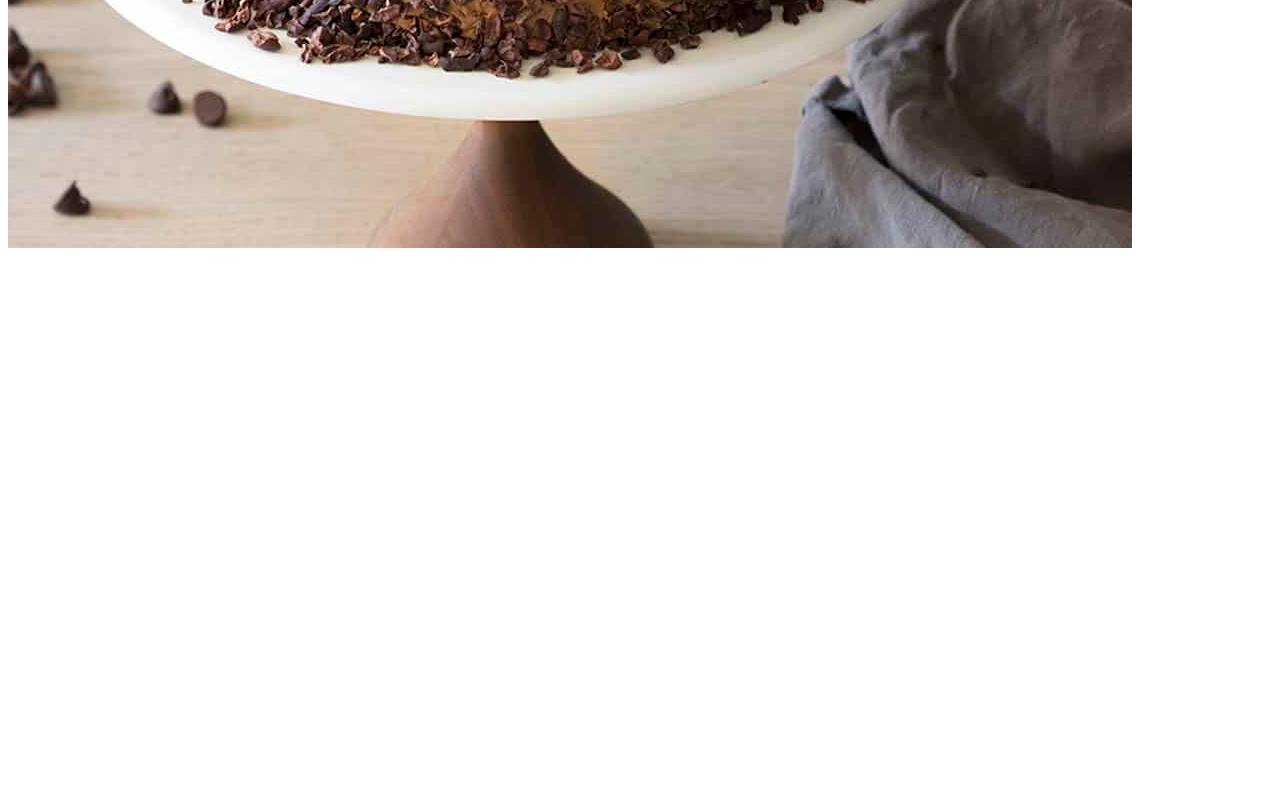
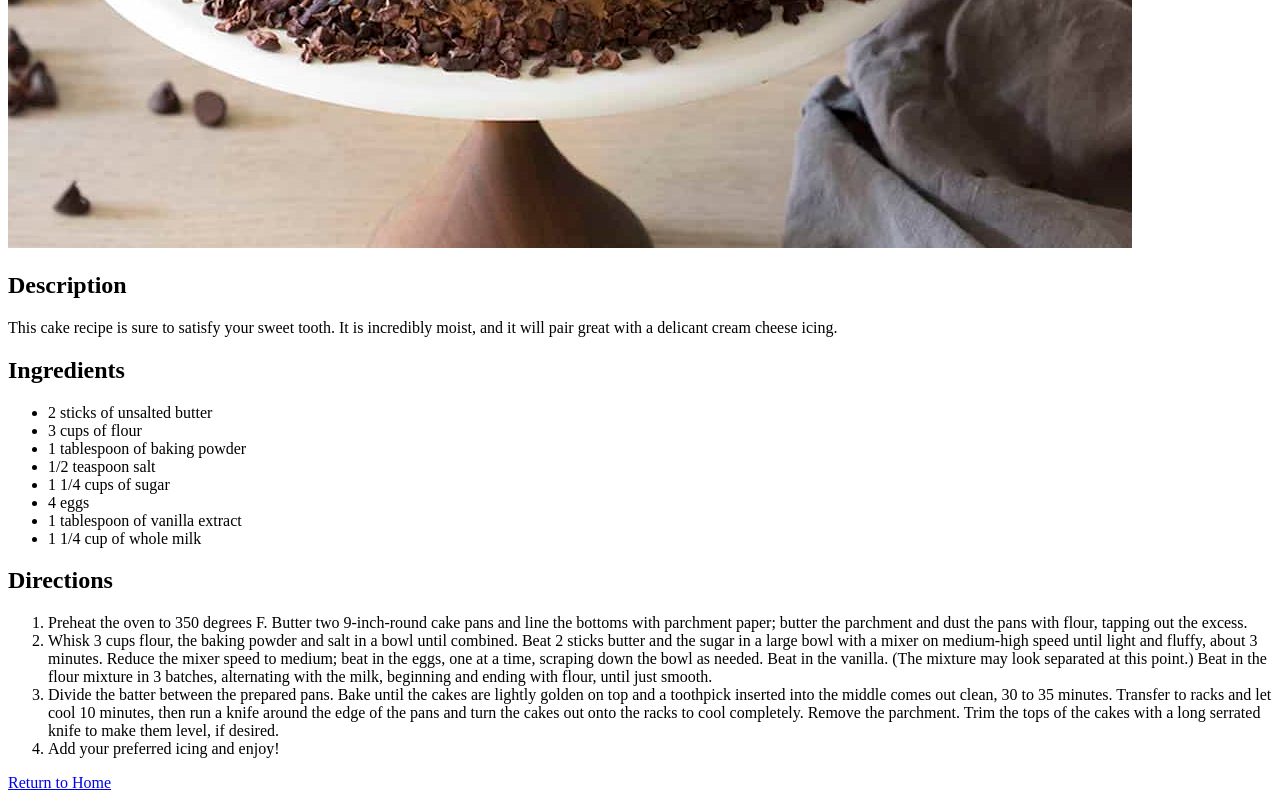
Before and after one commit to HunterSaine/odin-recipes, a plain HTML site: page recipes/cake.html in a window 1280 px wide. Shown: the part 956-1756 px from the top of the page. Before the commit the page ends 1216 px from the top, so only its background shows below. Drawn offline with Linux system fonts and the light colour scheme.

Commit message:
finished the recipe on cake.html and added image to index.html

```diff
--- a/recipes/cake.html
+++ b/recipes/cake.html
@@ -9,5 +9,48 @@
   <body>
     <h1>Cake Recipe</h1>
     <img src="../images/cake.jpg" alt="picture of cake" />
+    <h2>Description</h2>
+    <p>
+      This cake recipe is sure to satisfy your sweet tooth. It is incredibly
+      moist, and it will pair great with a delicant cream cheese icing.
+    </p>
+    <h2>Ingredients</h2>
+    <ul>
+      <li>2 sticks of unsalted butter</li>
+      <li>3 cups of flour</li>
+      <li>1 tablespoon of baking powder</li>
+      <li>1/2 teaspoon salt</li>
+      <li>1 1/4 cups of sugar</li>
+      <li>4 eggs</li>
+      <li>1 tablespoon of vanilla extract</li>
+      <li>1 1/4 cup of whole milk</li>
+    </ul>
+    <h2>Directions</h2>
+    <ol>
+      <li>
+        Preheat the oven to 350 degrees F. Butter two 9-inch-round cake pans and
+        line the bottoms with parchment paper; butter the parchment and dust the
+        pans with flour, tapping out the excess.
+      </li>
+      <li>
+        Whisk 3 cups flour, the baking powder and salt in a bowl until combined.
+        Beat 2 sticks butter and the sugar in a large bowl with a mixer on
+        medium-high speed until light and fluffy, about 3 minutes. Reduce the
+        mixer speed to medium; beat in the eggs, one at a time, scraping down
+        the bowl as needed. Beat in the vanilla. (The mixture may look separated
+        at this point.) Beat in the flour mixture in 3 batches, alternating with
+        the milk, beginning and ending with flour, until just smooth.
+      </li>
+      <li>
+        Divide the batter between the prepared pans. Bake until the cakes are
+        lightly golden on top and a toothpick inserted into the middle comes out
+        clean, 30 to 35 minutes. Transfer to racks and let cool 10 minutes, then
+        run a knife around the edge of the pans and turn the cakes out onto the
+        racks to cool completely. Remove the parchment. Trim the tops of the
+        cakes with a long serrated knife to make them level, if desired.
+      </li>
+      <li>Add your preferred icing and enjoy!</li>
+    </ol>
+    <a href="../index.html">Return to Home</a>
   </body>
 </html>
```
Also changed, not shown: index.html (+1 -0 lines), recipes/burgers.html (+1 -0 lines), images/ingredients.jpg (added), images/pan.jpg (added).
